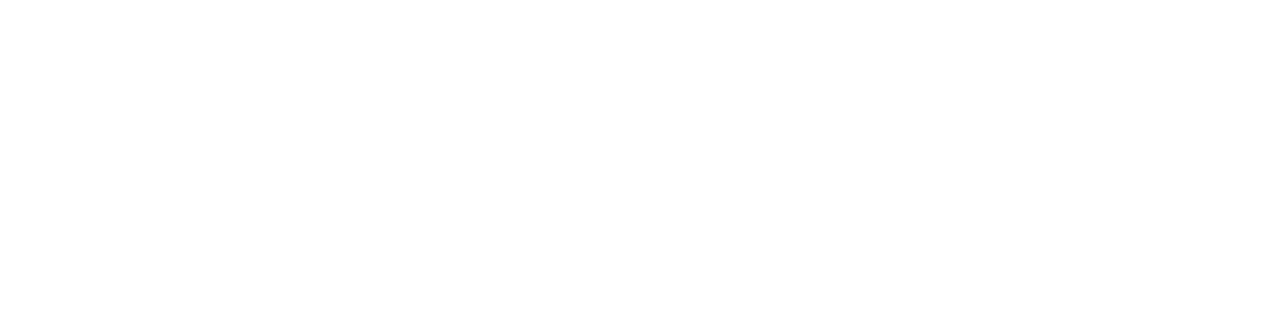
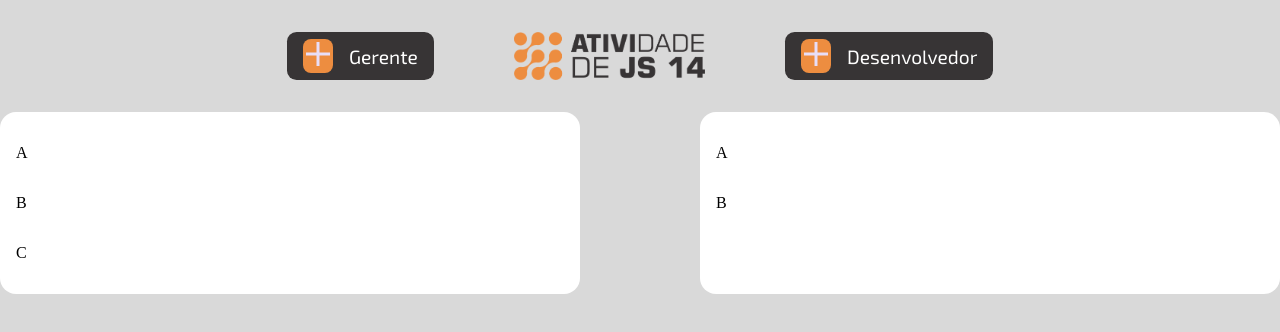
Before and after one commit to WisniewskiGabriel/website_classes_funcionarios, a plain HTML site: page index.html in a window 1280 px wide. Drawn offline with Linux system fonts and the light colour scheme.

Commit message:
header e section do html+css

```diff
--- /dev/null
+++ b/index.css
@@ -0,0 +1,69 @@
+@import url('https://fonts.googleapis.com/css2?family=Exo+2&display=swap');
+
+:root{
+    --cinza_escuro: #373435;
+    --laranja_contorno: #ed8d40;
+    --cor_de_fundo: #d9d9d9;
+}
+
+body{
+    background-color: var(--cor_de_fundo);
+    padding: 0;
+    margin: 0;
+    font-family: 'Exo+2';
+}
+
+body header img{
+    height: 3rem;
+}
+
+body header {
+    margin-top: 2rem;
+    display: flex;
+    align-items: center;
+    justify-content: center;
+    gap: 5rem;
+    margin-bottom: 2rem;
+}
+
+body header button{
+    cursor: pointer;
+    padding: 1rem;
+    height: 3rem;
+    border-radius: 0.5em;
+    border-style: none;
+    background-color: var(--cinza_escuro);
+    font-family: 'Exo 2';
+    color: white;
+    font-size: 1.2rem;
+    display: flex;
+    justify-content: space-evenly;
+    align-items: center;
+    gap: 1rem;
+}
+
+body header button span{
+    background-color: var(--laranja_contorno);
+    padding: 0.2rem;
+    border-radius: 0.5rem;
+}
+
+body header button img{
+    height: 1.5rem;
+}
+
+body section{
+    display: flex;
+    justify-content: center;
+    gap: 15vh;
+}
+
+body section article{
+    background-color: white;
+    width:70vh;
+    border-radius: 1rem;
+    padding: 1rem;
+    display: flex;
+    ali: center;
+    flex-direction: column;
+}
--- a/index.html
+++ b/index.html
@@ -1,11 +1,37 @@
 <!DOCTYPE html>
-<html lang="en">
+<html lang="pt-br">
 <head>
     <meta charset="UTF-8">
     <meta name="viewport" content="width=device-width, initial-scale=1.0">
-    <title>Document</title>
+    <title>Atividade 14 - JS</title>
+    <link rel="stylesheet" href="index.css">
 </head>
 <body>
-
+    <header>
+        <button>
+            <span>
+                <img src="imgs/plus icon.svg" alt="">
+            </span>
+            Gerente
+        </button>
+        <img src="imgs/logo fake.png" alt="logo_atividade_14">
+        <button>
+            <span>
+                <img src="imgs/plus icon.svg" alt="">
+            </span>
+            Desenvolvedor
+        </button>
+    </header>
+    <section>
+        <article>
+            <p>A</p>
+            <p>B</p>
+            <p>C</p>
+        </article>
+        <article>
+            <p>A</p>
+            <p>B</p>
+        </article>
+    </section>
 </body>
 </html>
```
Also changed, not shown: imgs/logo atividade de JS.svg (added), imgs/logo fake.png (added), imgs/plus icon.svg (added).
